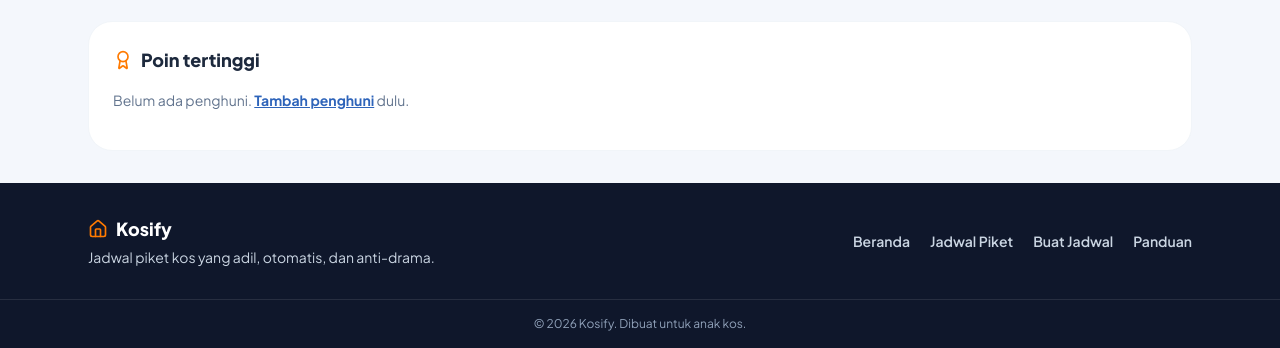
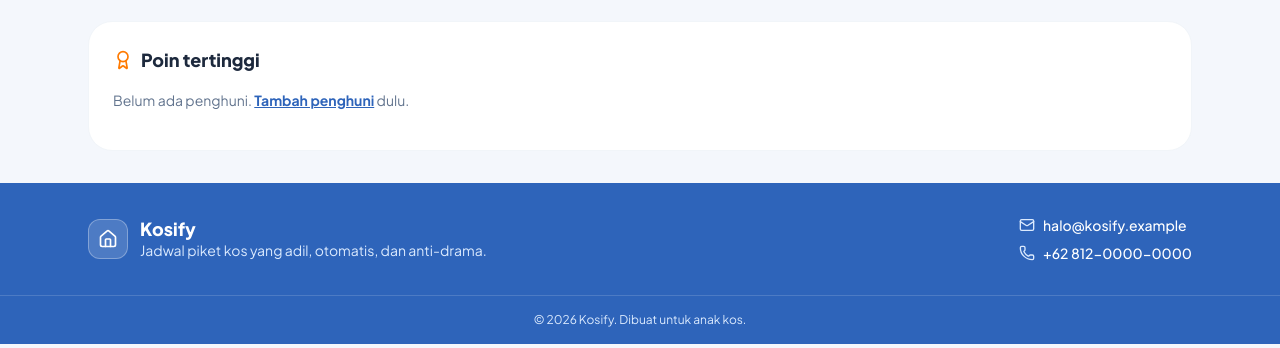
Before and after one commit to FahriRam/COMMIT-Web-Design-Competition-2026, a website built with Vite: page index.html in a window 1280 px wide. Shown: the part 821-1169 px from the top of the page. Built offline with nearby package versions, Linux system fonts and the light colour scheme.

Commit message:
Change footer design and interactable

```diff
--- a/index.html
+++ b/index.html
@@ -78,22 +78,23 @@
     <div id="toast" class="pointer-events-none fixed bottom-6 left-1/2 z-50 hidden -translate-x-1/2 items-center gap-2 rounded-full bg-slate-900 px-5 py-3 text-sm font-medium text-white shadow-2xl" role="status"></div>
 
     <!-- FOOTER (dipakai semua halaman) -->
-    <footer class="bg-slate-900 text-slate-300">
-      <div class="mx-auto flex max-w-6xl flex-col gap-4 px-4 py-8 sm:px-6 md:flex-row md:items-center md:justify-between">
-        <div>
-          <p class="flex items-center gap-2 text-lg font-extrabold text-white">
-            <i data-lucide="house" class="size-5 text-accent"></i> Kosify
-          </p>
-          <p class="mt-1 text-sm">Jadwal piket kos yang adil, otomatis, dan anti-drama.</p>
+    <footer class="bg-brand text-white">
+      <div class="mx-auto flex max-w-6xl flex-col gap-6 px-4 py-8 sm:px-6 md:flex-row md:items-center md:justify-between">
+        <div class="flex items-center gap-3">
+          <span class="flex size-10 items-center justify-center rounded-xl border border-white/30 bg-white/15">
+            <i data-lucide="house" class="size-5"></i>
+          </span>
+          <div>
+            <p class="text-lg font-extrabold leading-tight">Kosify</p>
+            <p class="text-sm text-blue-100">Jadwal piket kos yang adil, otomatis, dan anti-drama.</p>
+          </div>
         </div>
-        <div class="flex gap-5 text-sm font-semibold">
-          <a href="#/beranda" class="hover:text-white">Beranda</a>
-          <a href="#/jadwal" class="hover:text-white">Jadwal Piket</a>
-          <a href="#/buat" class="hover:text-white">Buat Jadwal</a>
-          <a href="#/panduan" class="hover:text-white">Panduan</a>
-        </div>
+        <ul class="space-y-2 text-sm font-medium">
+          <li class="flex items-center gap-2"><i data-lucide="mail" class="size-4 text-blue-100"></i><a href="mailto:halo@kosify.example" class="hover:underline">halo@kosify.example</a></li>
+          <li class="flex items-center gap-2"><i data-lucide="phone" class="size-4 text-blue-100"></i><span>+62 812-0000-0000</span></li>
+        </ul>
       </div>
-      <p class="border-t border-white/10 py-4 text-center text-xs text-slate-400">&copy; 2026 Kosify. Dibuat untuk anak kos.</p>
+      <p class="border-t border-white/15 py-4 text-center text-xs text-blue-100">&copy; 2026 Kosify. Dibuat untuk anak kos.</p>
     </footer>
 
     <script type="module" src="/src/main.js"></script>
--- a/src/ui.js
+++ b/src/ui.js
@@ -1,10 +1,10 @@
 import {
   createIcons, House, Calendar, ClipboardList, Users, CircleCheck, CircleAlert, Clock,
   Trash2, Droplets, Utensils, Wind, Menu, X, Plus, UserPlus, ArrowLeftRight,
-  RefreshCw, Sparkles, Plane, Award, Flame, ChevronDown, Search, Check, BookOpen, Shuffle, CircleHelp,
+  RefreshCw, Sparkles, Plane, Award, Flame, ChevronDown, Search, Check, BookOpen, Shuffle, CircleHelp, Mail, Phone,
 } from 'lucide';
 
-const ICONS = { House, Calendar, ClipboardList, Users, CircleCheck, CircleAlert, Clock, Trash2, Droplets, Utensils, Wind, Menu, X, Plus, UserPlus, ArrowLeftRight, RefreshCw, Sparkles, Plane, Award, Flame, ChevronDown, Search, Check, BookOpen, Shuffle, CircleHelp };
+const ICONS = { House, Calendar, ClipboardList, Users, CircleCheck, CircleAlert, Clock, Trash2, Droplets, Utensils, Wind, Menu, X, Plus, UserPlus, ArrowLeftRight, RefreshCw, Sparkles, Plane, Award, Flame, ChevronDown, Search, Check, BookOpen, Shuffle, CircleHelp, Mail, Phone };
 export const icons = () => createIcons({ icons: ICONS });
 
 
```
